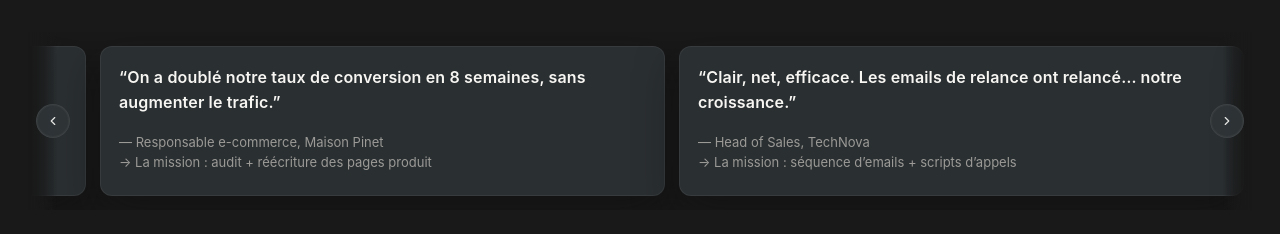
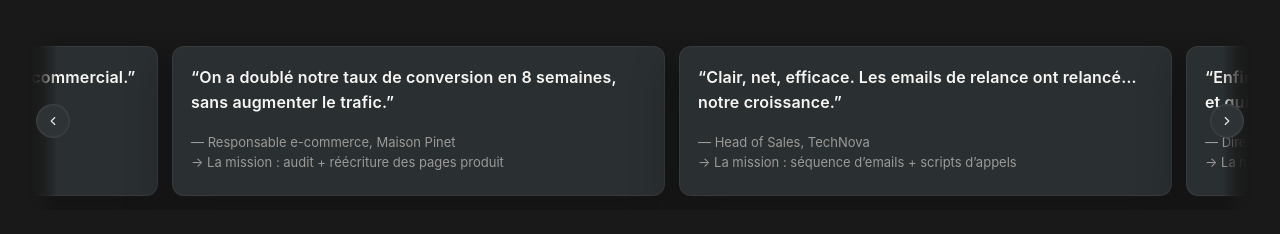
Before and after one commit to DouceurAngevin/Temoignage, a plain HTML site: page index.html in a window 1280 px wide. Drawn offline with Linux system fonts and the light colour scheme.

Commit message:
Update index.html

```diff
--- a/index.html
+++ b/index.html
@@ -11,7 +11,7 @@
     --gap:14px;
     --peek:32px;                           /* débord symétrique g/d (peeks) */
     --fade: calc(var(--peek) * 0.9);       /* largeur du fondu latéral */
-    --peek-extra: 16px;                    /* ⬅ crée de la place pour la tuile coupée droite & gauche */
+    --peek-extra: 160px;                    /* ⬅ crée de la place pour la tuile coupée droite & gauche */
     --radius:12px;
     --shadow:0 18px 40px rgba(15,15,15,.55);
     --transition:600ms cubic-bezier(.22,.61,.36,1);
```
